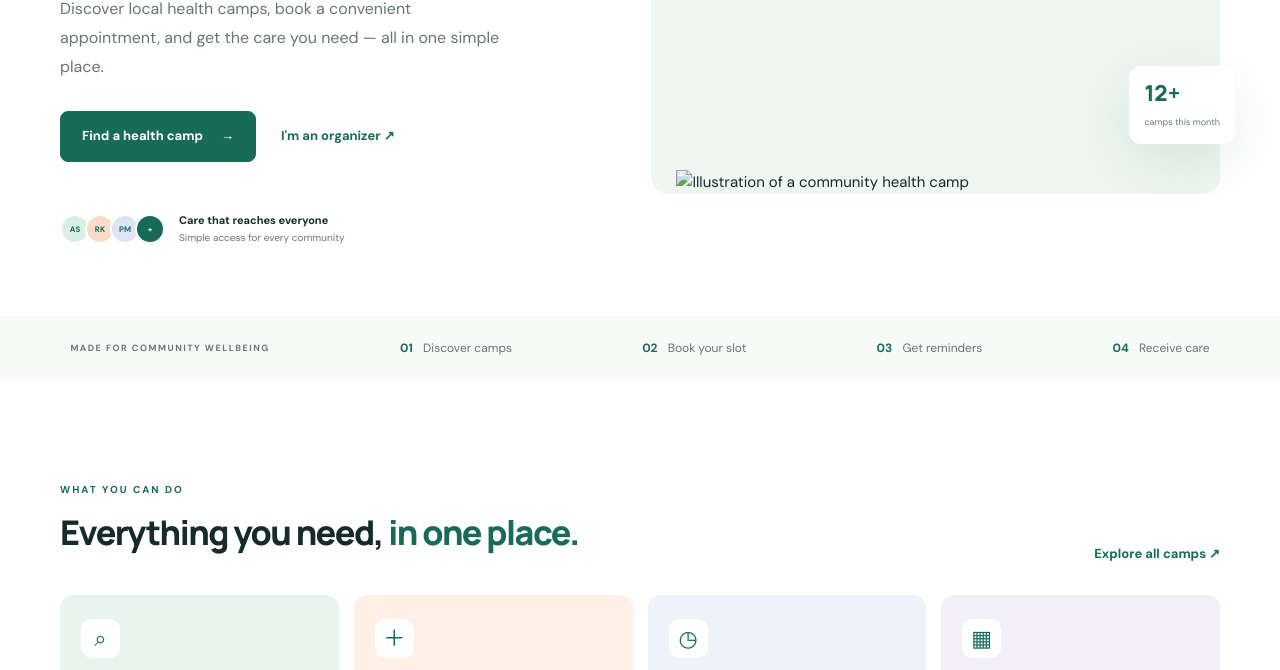
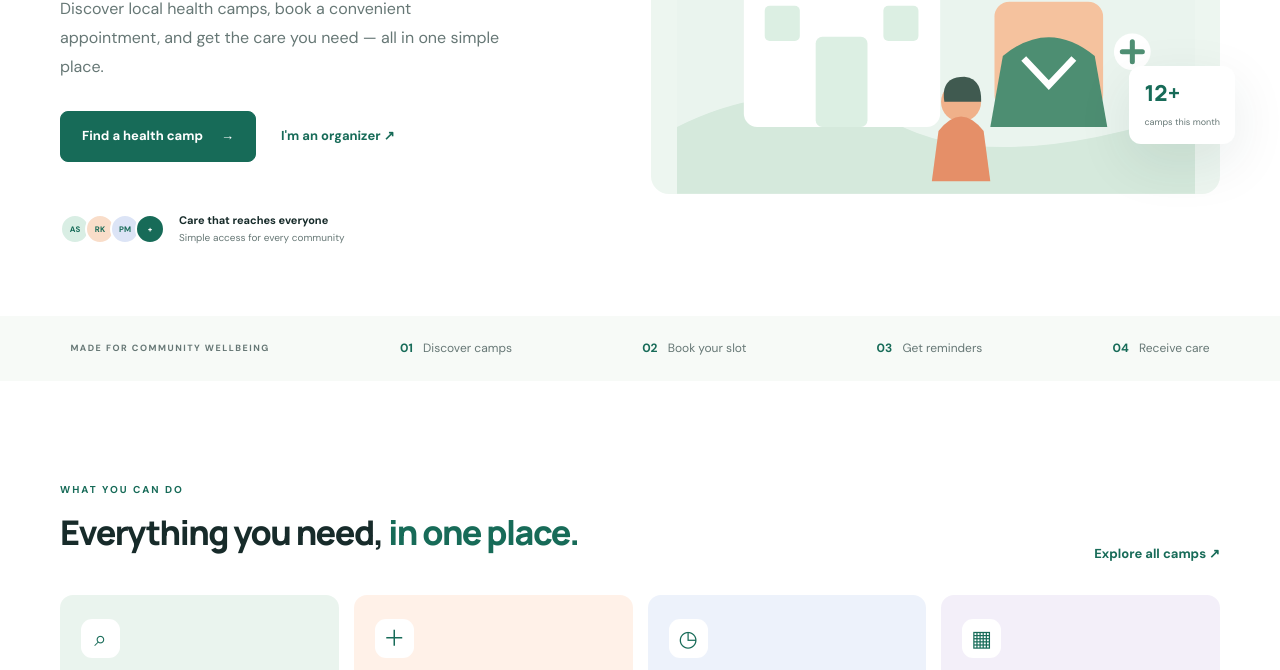
Before and after one commit to pratikraitech/health-care-management-camp, a plain HTML site: page index.html in a window 1280 px wide. Shown: the part 430-1100 px from the top of the page. Drawn offline with Linux system fonts and the light colour scheme.

Commit message:
Replace health-community.svg image in hero section

```diff
--- a/index.html
+++ b/index.html
@@ -10,7 +10,7 @@
 <a class="btn btn-small" href="register.html">Register now <span>↗</span></a><button class="menu-toggle" aria-label="Open menu">☰</button></header>
 <main>
 <section class="hero"><div class="hero-copy"><span class="eyebrow"><i></i> COMMUNITY HEALTH, CONNECTED</span><h1>Better health starts <em>closer to home.</em></h1><p>Discover local health camps, book a convenient appointment, and get the care you need — all in one simple place.</p><div class="hero-actions"><a class="btn" href="camps.html">Find a health camp <span>→</span></a><a class="text-link" href="dashboard.html">I'm an organizer <span>↗</span></a></div><div class="hero-proof"><div class="avatar-stack"><span>AS</span><span>RK</span><span>PM</span><span>+</span></div><div><strong>Care that reaches everyone</strong><small>Simple access for every community</small></div></div></div>
-<div class="hero-art"><img src="assets/health-community.svg" alt="Illustration of a community health camp"><div class="floating-card"><span class="float-icon">✓</span><div><b>You're on the list!</b><small>Registration confirmed</small></div></div><div class="stat-pill"><b>12+</b><span>camps this month</span></div></div></section>
+<div class="hero-art"><img src="health-community.svg" alt="Illustration of a community health camp"><div class="floating-card"><span class="float-icon">✓</span><div><b>You're on the list!</b><small>Registration confirmed</small></div></div><div class="stat-pill"><b>12+</b><span>camps this month</span></div></div></section>
 <section class="trust-strip"><span>MADE FOR COMMUNITY WELLBEING</span><div><b>01</b> Discover camps</div><div><b>02</b> Book your slot</div><div><b>03</b> Get reminders</div><div><b>04</b> Receive care</div></section>
 <section class="section"><div class="section-heading"><div><span class="eyebrow">WHAT YOU CAN DO</span><h2>Everything you need, <em>in one place.</em></h2></div><a class="text-link" href="camps.html">Explore all camps ↗</a></div>
 <div class="feature-grid"><a class="feature-card feature-green" href="camps.html"><span class="feature-icon">⌕</span><span class="card-kicker">FOR EVERYONE</span><h3>Find the right camp</h3><p>Browse upcoming screenings, wellness drives and community health events.</p><b>Explore camps ↗</b></a>
```
